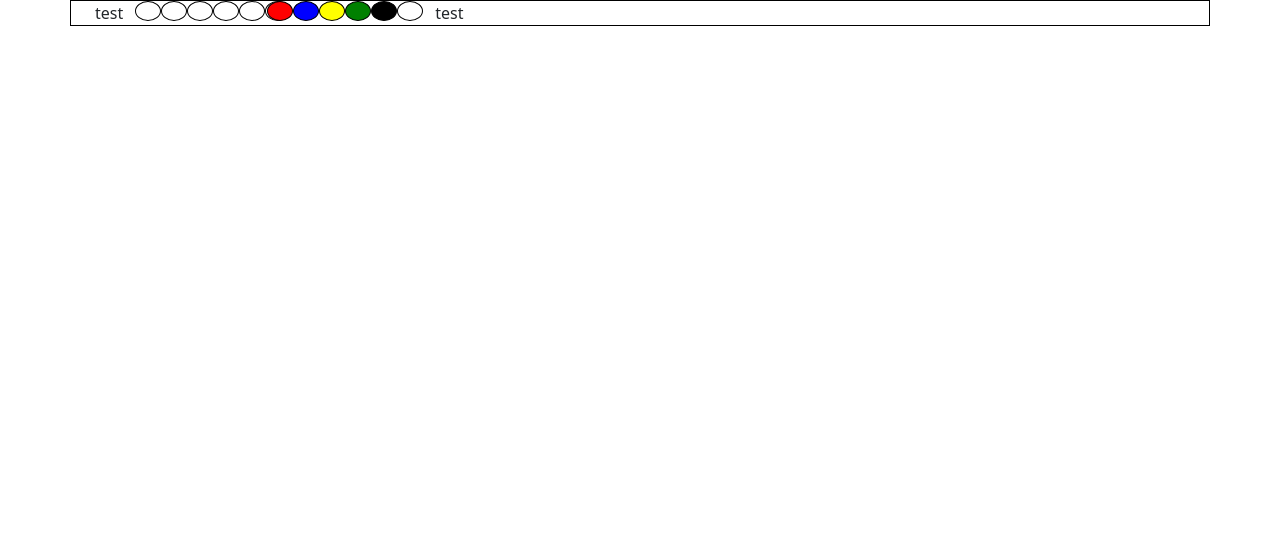
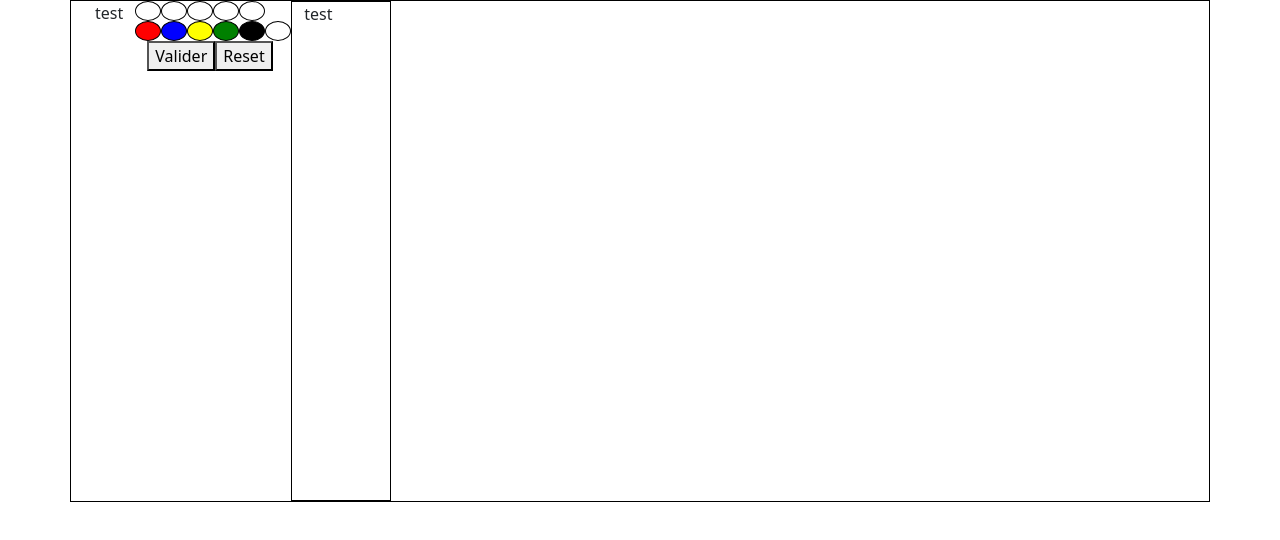
Before and after one commit to Chrisdev10/angular_labo, an Angular app: page / in a window 1280 px wide. Shown: the top 540 px of the page. Built offline with nearby package versions, Linux system fonts and the light colour scheme.

Commit message:
ajout de la sauvegarde des inputs users et envoie vers le module concerné.

```diff
--- a/src/app/component/mastermind/game-component/color-picker/color-picker.component.html
+++ b/src/app/component/mastermind/game-component/color-picker/color-picker.component.html
@@ -1,14 +1,16 @@
-<div class="container d-flex">
+<div class="container">
     <div class="row">
-        <ng-container class="d-flex" *ngFor="let colors of colorTab">
-            <div [appSamplerFiller]="colorChoosed" (removeBuffer)="resetColor()" class="pastille"></div>
+        <ng-container class="col" *ngFor="let colors of tabSize;let i = index">
+            <div [appSamplerFiller]="colorChoosed" (removeBuffer)="resetColor()" (getNewColors)="saveChange($event, i)" class="pastille"></div>
         </ng-container>
     </div>
     <div class="row">
         <ng-container *ngIf="colorTab">
-            <ng-container class="d-flex" *ngFor="let colors of colorTab">
+            <ng-container class="col" *ngFor="let colors of colorTab">
                 <div (click)="getColor(colors)" class="pastille" [ngStyle]="{'backgroundColor': colors}"></div>
             </ng-container>
         </ng-container>
     </div>
+    <button (click)="sendSample()" >Valider</button>
+    <button>Reset</button>
 </div>
--- a/src/app/component/mastermind/game-component/color-picker/color-picker.component.ts
+++ b/src/app/component/mastermind/game-component/color-picker/color-picker.component.ts
@@ -1,4 +1,5 @@
-import { Component, Input, OnInit } from '@angular/core';
+import { Component, Input, OnInit, Output } from '@angular/core';
+import { EventEmitter } from '@angular/core';
 
 @Component({
   selector: 'app-color-picker',
@@ -7,11 +8,18 @@ import { Component, Input, OnInit } from '@angular/core';
 })
 export class ColorPickerComponent implements OnInit {
   @Input() colorTab?: string[];
+  @Input() numberOf?: number;
+
+  @Output() sample: EventEmitter<string[]> = new EventEmitter();
+
+  tabSize: string[]|any;
+  colorPickedBuffer: string[]|any;
   colorChoosed: string|any;
   constructor() { }
 
   ngOnInit(): void {
-
+    this.tabSize = Array(this.numberOf).fill("white").map((x,i)=> x);
+    this.colorPickedBuffer = Array(this.numberOf).fill("white").map((x,i)=> x);
 
   }
   getColor(colors: string){
@@ -22,4 +30,15 @@ export class ColorPickerComponent implements OnInit {
     this.colorChoosed = undefined;
   }
 
+  saveChange(colors: string, id:number){
+    this.colorPickedBuffer[id] = colors;
+    console.log(this.colorPickedBuffer);
+    console.log(id);
+
+  }
+
+  sendSample(){
+    this.sample.emit(this.colorPickedBuffer);
+  }
+
 }
--- a/src/app/component/mastermind/game-component/color-picker/sampler-filler.directive.ts
+++ b/src/app/component/mastermind/game-component/color-picker/sampler-filler.directive.ts
@@ -7,6 +7,7 @@ import { EventEmitter } from '@angular/core';
 export class SamplerFillerDirective implements OnInit {
   @Input('appSamplerFiller') sample?: string;
   @Output() removeBuffer: EventEmitter<boolean> = new EventEmitter();
+  @Output() getNewColors: EventEmitter<string> = new EventEmitter();
   constructor(
     private elem: ElementRef
   ) { }
@@ -16,16 +17,18 @@ export class SamplerFillerDirective implements OnInit {
   @HostListener('click') clickcheck(){
     if(this.sample){
       this.elem.nativeElement.style.backgroundColor = this.sample;
-    }else{
-      this.elem.nativeElement.style.backgroundColor = 'white';
+      this.getNewColors.emit(this.sample);
+      this.removeBuffer.emit(true);
     }
   }
 
   @HostListener('dblclick') remover(){
-    if(this.sample){
-      this.elem.nativeElement.style.backgroundColor = 'white';
-      this.removeBuffer.emit(true);
-    }
+  if(this.elem.nativeElement.style.backgroundColor !== 'white'){
+    this.elem.nativeElement.style.backgroundColor = 'white';
+    this.removeBuffer.emit(true);
+    this.getNewColors.emit('white');
+  }
+
   }
 
 }
--- a/src/app/component/mastermind/game-component/history/history.component.css
+++ b/src/app/component/mastermind/game-component/history/history.component.css
@@ -0,0 +1,5 @@
+.history{
+    min-height: 500px;
+    width: 100px;
+    border: 1px solid black;
+}
--- a/src/app/component/mastermind/game-component/history/history.component.html
+++ b/src/app/component/mastermind/game-component/history/history.component.html
@@ -1,3 +1,3 @@
-<div class="container">
+<div class="container history">
     test
 </div>
--- a/src/app/component/mastermind/mastermind.component.html
+++ b/src/app/component/mastermind/mastermind.component.html
@@ -1,5 +1,5 @@
 <div class="container d-flex">
     <app-sampler></app-sampler>
-    <app-color-picker [colorTab]="colorsTab"></app-color-picker>
-    <app-history></app-history>
+    <app-color-picker (sample)="getNextSample($event)" [numberOf]="numberOf" [colorTab]="colorsTab"></app-color-picker>
+    <app-history [getSample]="next" ></app-history>
 </div>
--- a/src/app/component/mastermind/mastermind.component.ts
+++ b/src/app/component/mastermind/mastermind.component.ts
@@ -6,10 +6,27 @@ import { Component, OnInit } from '@angular/core';
   styleUrls: ['./mastermind.component.css']
 })
 export class MastermindComponent implements OnInit {
+  numberOf: number = 5;
+  numberOfTry: number = 0;
   colorsTab: string[] = ["red","blue","yellow","green","black","white"]
+  next?: Array<string[]>;
   constructor() { }
 
   ngOnInit(): void {
   }
 
+  getNextSample(tab: string[]){
+    if(this.next){
+      this.next.push(tab);
+      console.log(this.next);
+    }else{
+      this.next = Array(0);
+      this.next.push(tab);
+      console.log(this.next);
+    }
+
+
+
+  }
+
 }
```
Also changed, not shown: src/app/component/mastermind/game-component/history/history.component.ts (+6 -1 lines), 1 other file (tests, documents, lock files or other folders).
